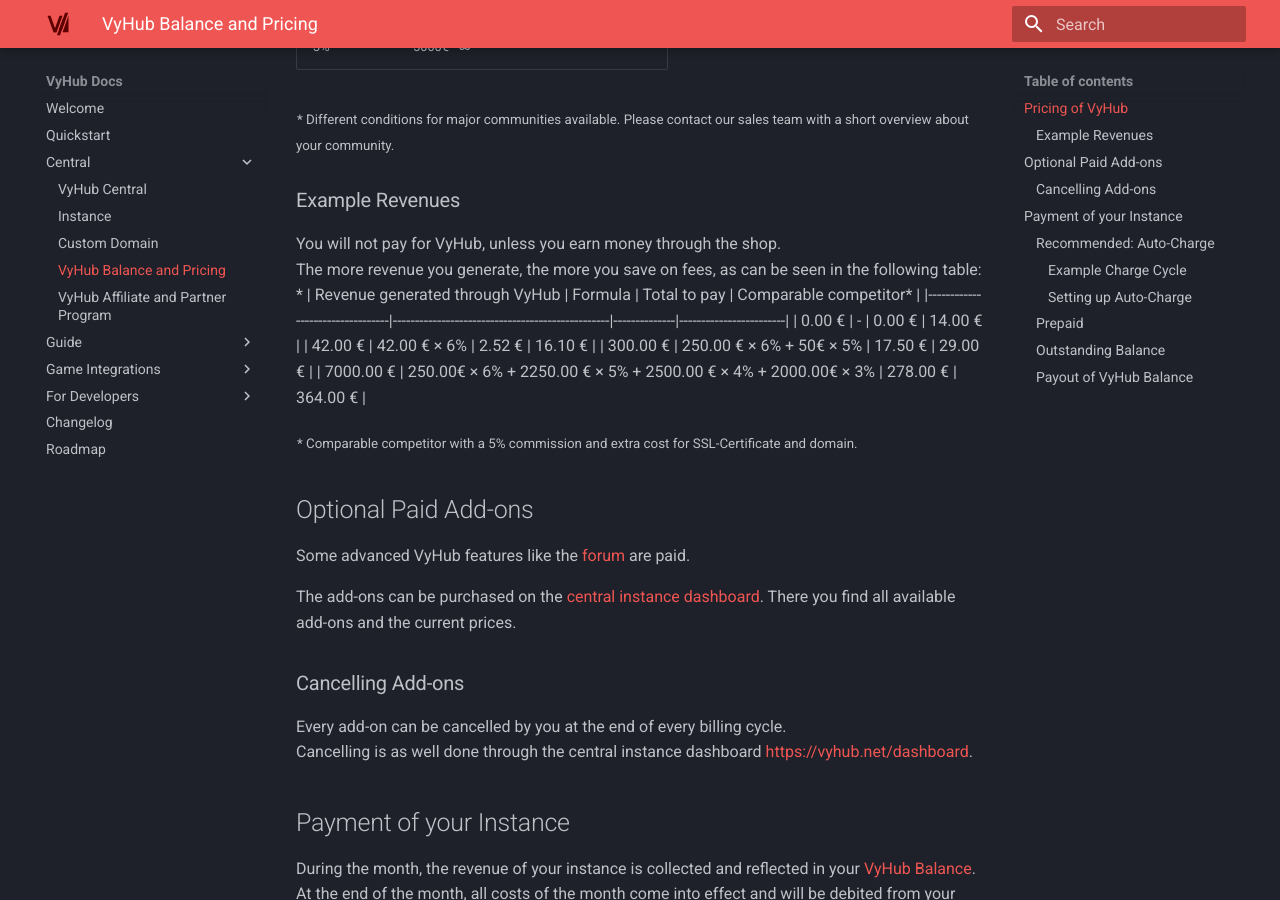
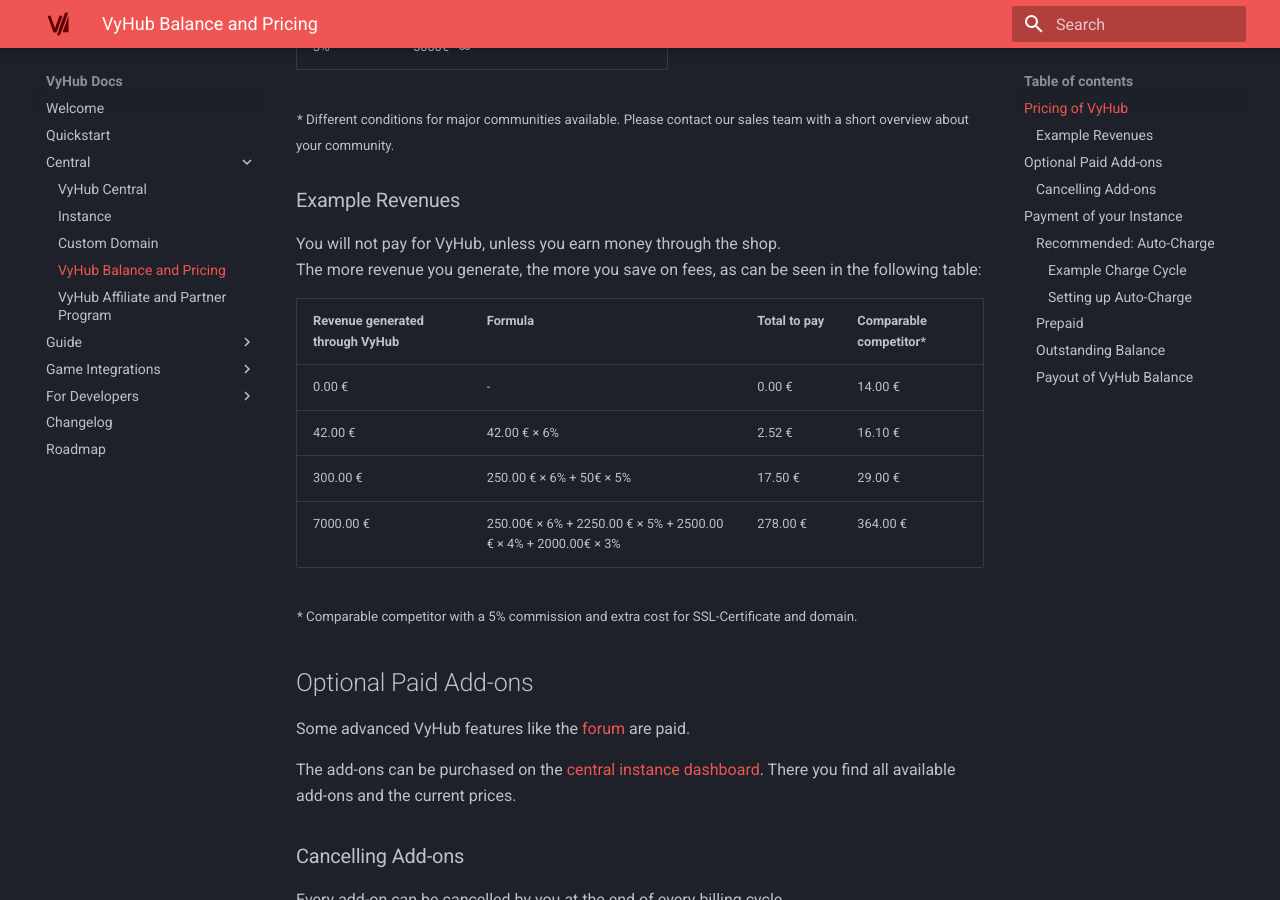
Before and after one commit to nyx-project/vyhub-documentation, an MkDocs documentation site: the page built from docs/central/account.md, in a window 1280 px wide and 900 px high, scrolled down 563 px. Built offline with MkDocs 1.6.1 and Material for MkDocs 9.7.7, drawn with Linux system fonts in a browser that asks for light colours; the version menu is left out.

```diff
--- a/docs/central/account.md
+++ b/docs/central/account.md
@@ -4,7 +4,8 @@ This article is about the pricing of VyHub instances and how payments are settle
 
 ## Pricing of VyHub
 
-Every VyHub instance is free to use, but a small 3% - 6% commission* is charged on your revenue. So you only pay for VyHub,
+Every VyHub instance is free to use, but a small 3% - 6% commission* is charged on your revenue. So you only pay for
+VyHub,
 when you make money.
 
 <sub>Non-EUR currencies are converted to EUR on the end of the billing cycle.</sub>
@@ -23,13 +24,14 @@ your community.</sub>
 
 You will not pay for VyHub, unless you earn money through the shop.
 The more revenue you generate, the more you save on fees, as can be seen in the following table:
-*
-| Revenue generated through VyHub | Formula                                         | Total to pay | Comparable competitor* |
-|---------------------------------|-------------------------------------------------|--------------|------------------------|
-| 0.00 €                              | -                                               | 0.00 €        | 14.00 €                 |
-| 42.00 €                              | 42.00 € × 6%                                       | 2.52 €        | 16.10 €                 |
-| 300.00 €                            | 250.00 € × 6% + 50€ × 5%                            | 17.50 €       | 29.00 €                 |
-| 7000.00 €                           | 250.00€ × 6% + 2250.00 € × 5% + 2500.00 € × 4% + 2000.00€ × 3% | 278.00 €      | 364.00 €                |
+
+
+| Revenue generated through VyHub | Formula                                                        | Total to pay | Comparable competitor* |
+|---------------------------------|----------------------------------------------------------------|--------------|------------------------|
+| 0.00 €                          | -                                                              | 0.00 €       | 14.00 €                |
+| 42.00 €                         | 42.00 € × 6%                                                   | 2.52 €       | 16.10 €                |
+| 300.00 €                        | 250.00 € × 6% + 50€ × 5%                                       | 17.50 €      | 29.00 €                |
+| 7000.00 €                       | 250.00€ × 6% + 2250.00 € × 5% + 2500.00 € × 4% + 2000.00€ × 3% | 278.00 €     | 364.00 €               |
 
 <sub>* Comparable competitor with a 5% commission and extra cost for SSL-Certificate and domain.</sub>
 
@@ -51,7 +53,8 @@ dashboard [https://vyhub.net/dashboard](https://vyhub.net/dashboard).
 During the month, the revenue of your instance is collected and reflected in
 your [VyHub Balance](https://vyhub.net/account).
 At the end of the month, all costs of the month come into effect and will be debited from your VyHub Balance.
-You then have __7 days__ to settle up your negative balance, either manually or automatically (Auto-Charge). The payment deadline is extended to __22 days__ when Auto-Charge is enabled.
+You then have __7 days__ to settle up your negative balance, either manually or automatically (Auto-Charge). The payment
+deadline is extended to __22 days__ when Auto-Charge is enabled.
 
 ### Recommended: Auto-Charge
 
@@ -66,21 +69,23 @@ The balance will then be collected through your selected payment method within t
 - PayPal
 - Stripe
 
-> The minium amount for a single charge is 5.00 €. Your positive balance will be used to settle costs of the following months.
+> The minium amount for a single charge is 5.00 €. Your positive balance will be used to settle costs of the following
+> months.
 
 #### Example Charge Cycle
 
 | Month   | Monthly Bill | Balance before charge | Charge Up | Balance after charge |
 |---------|--------------|-----------------------|-----------|----------------------|
-| Month 1 | - 3.00 €      | 0.00 €                | 5.00 €    | 2.00 €               |
-| Month 2 | - 1.00 €      | 2.00 €                | 0.00 €    | 1.00 €               |
-| Month 3 | - 8.00 €      | 1.00 €                | 7.00 €    | 0.00 €               |
+| Month 1 | - 3.00 €     | 0.00 €                | 5.00 €    | 2.00 €               |
+| Month 2 | - 1.00 €     | 2.00 €                | 0.00 €    | 1.00 €               |
+| Month 3 | - 8.00 €     | 1.00 €                | 7.00 €    | 0.00 €               |
 
 #### Setting up Auto-Charge
 
 You can set up Auto-Charge **without** any setup fee, if your VyHub Balance is not negative.
 
-If your VyHub Balance is negative, you will be charged a setup fee which reflects your current balance but is at least 5.00€.
+If your VyHub Balance is negative, you will be charged a setup fee which reflects your current balance but is at least
+5.00€.
 
 | Balance before Setup | Setup Fee | Balance after Setup |
 |----------------------|-----------|---------------------|
@@ -95,7 +100,8 @@ You can also manually top up your VyHub Balance.
 
 > The minimum top-up amount is 5.00 €. Your positive balance will be used to settle costs of the following months.
 
-At the beginning of each month, you will receive an email about your outstanding balance. The outstanding amount must be topped up, otherwise your instances will be stopped.
+At the beginning of each month, you will receive an email about your outstanding balance. The outstanding amount must be
+topped up, otherwise your instances will be stopped.
 
 **Supported Payment Methods**
 
@@ -105,7 +111,8 @@ At the beginning of each month, you will receive an email about your outstanding
 
 ### Outstanding Balance
 
-If you have got outstanding payments and your VyHub Balance is still negative after the payment deadline, all your instances will be stopped. You can reactivate
+If you have got outstanding payments and your VyHub Balance is still negative after the payment deadline, all your
+instances will be stopped. You can reactivate
 them after you have settled the balance.
 
 > We point out that accumulated debts must be settled in accordance with our terms and conditions in any case.
```
